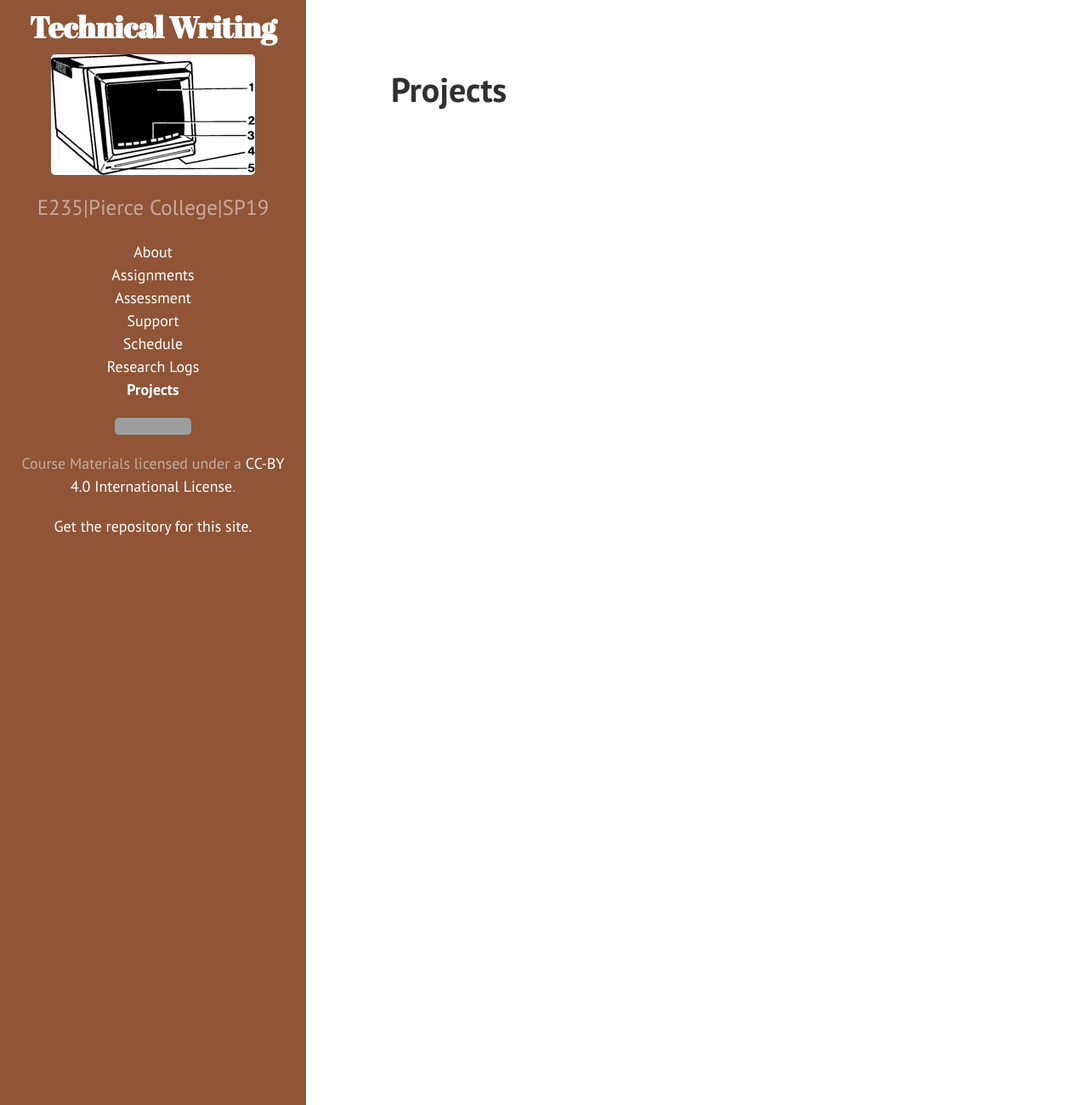
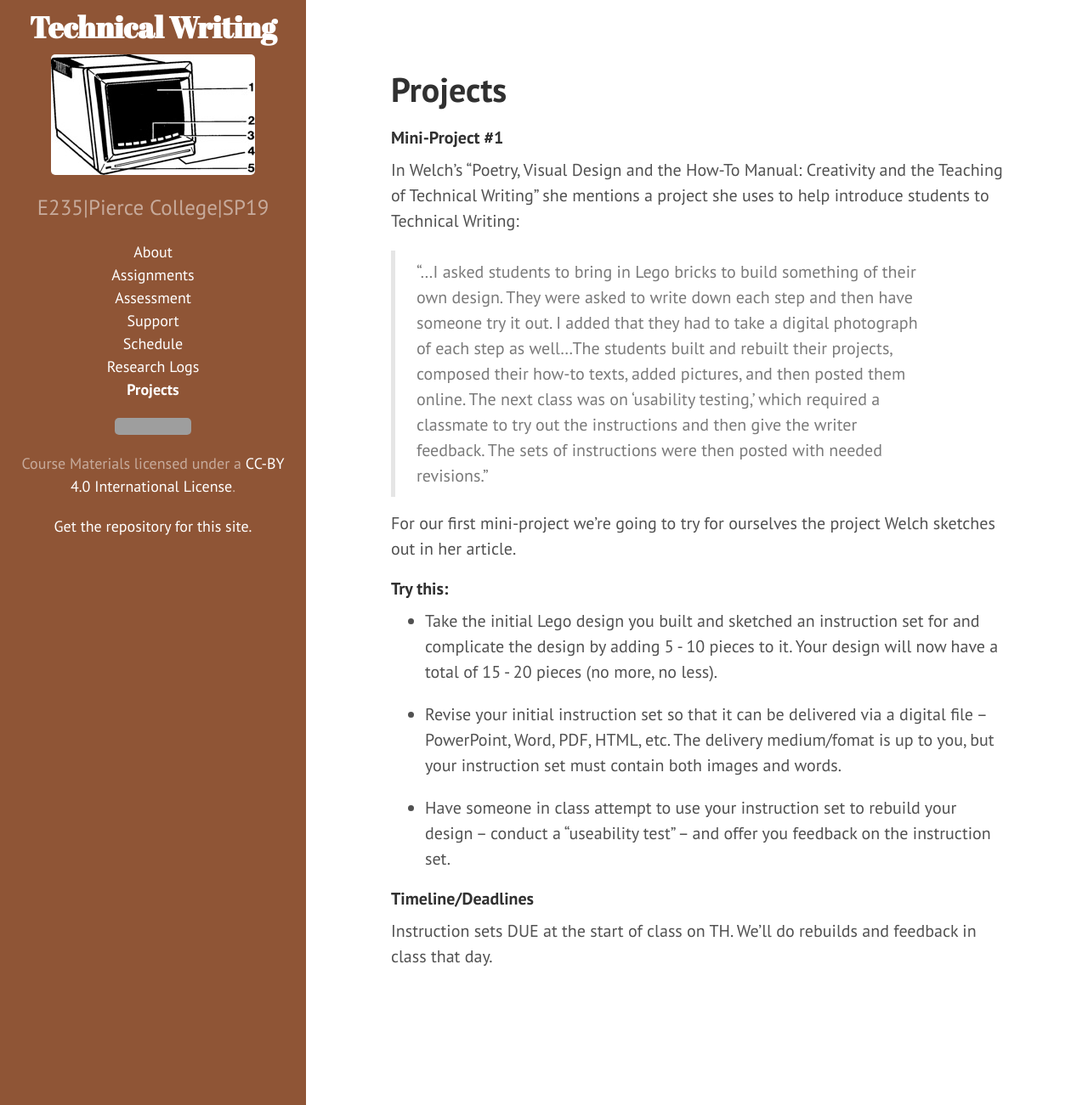
Before and after one commit to jloan/e235, a Jekyll site: the page built from 06projects.md, in a window 1280 px wide and 1301 px high. Shown: the whole window at 85% size. Built offline with Jekyll 4.4.1, drawn with Linux system fonts in a browser that asks for light colours; grey boxes are pictures that could not be loaded.

Commit message:
Update 06projects.md

```diff
--- a/06projects.md
+++ b/06projects.md
@@ -13,3 +13,24 @@ permalink: /projects/
 {% endfor %}
   </ul>
 </div>
+
+#### Mini-Project #1
+
+
+In Welch's "Poetry, Visual Design and the How-To Manual: Creativity and the Teaching of Technical Writing" she mentions a project she uses to help introduce students to Technical Writing:
+
+> "...I asked students to bring in Lego bricks to build something of their own design. They were asked to write down each step and then have someone try it out. I added that they had to take a digital photograph of each step as well...The students built and rebuilt their projects, composed their how-to texts, added pictures, and then posted them online. The next class was on 'usability testing,' which required a classmate to try out the instructions and then give the writer feedback. The sets of instructions were then posted with needed revisions."
+
+For our first mini-project we're going to try for ourselves the project Welch sketches out in her article.
+
+#### Try this:
+
+* Take the initial Lego design you built and sketched an instruction set for and complicate the design by adding 5 - 10 pieces to it. Your design will now have a total of 15 - 20 pieces (no more, no less).
+
+* Revise your initial instruction set so that it can be delivered via a digital file -- PowerPoint, Word, PDF, HTML, etc. The delivery medium/fomat is up to you, but your instruction set must contain both images and words.
+
+* Have someone in class attempt to use your instruction set to rebuild your design -- conduct a "useability test" -- and offer you feedback on the instruction set.
+
+#### Timeline/Deadlines
+
+Instruction sets DUE at the start of class on TH. We'll do rebuilds and feedback in class that day.
```
